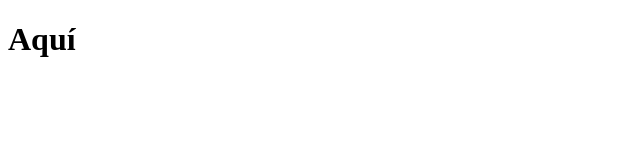
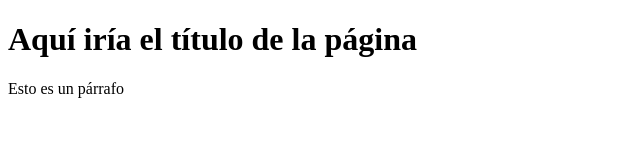
Before and after one commit to Jrac1889/Proyecto-web-empresa-C, a plain HTML site: page index.html in a window 1280 px wide. Shown: the whole page, without its empty margins (0-640 px from the left). Drawn offline with Linux system fonts and the light colour scheme.

Commit message:
Update index.html

```diff
--- a/index.html
+++ b/index.html
@@ -6,6 +6,8 @@
     <title>Document</title>
 </head>
 <body>
-    <h1>Aquí</h1>
+    <h1>Aquí iría el título de la página</h1>
+
+    <p>Esto es un párrafo</p>
 </body>
 </html>
```
